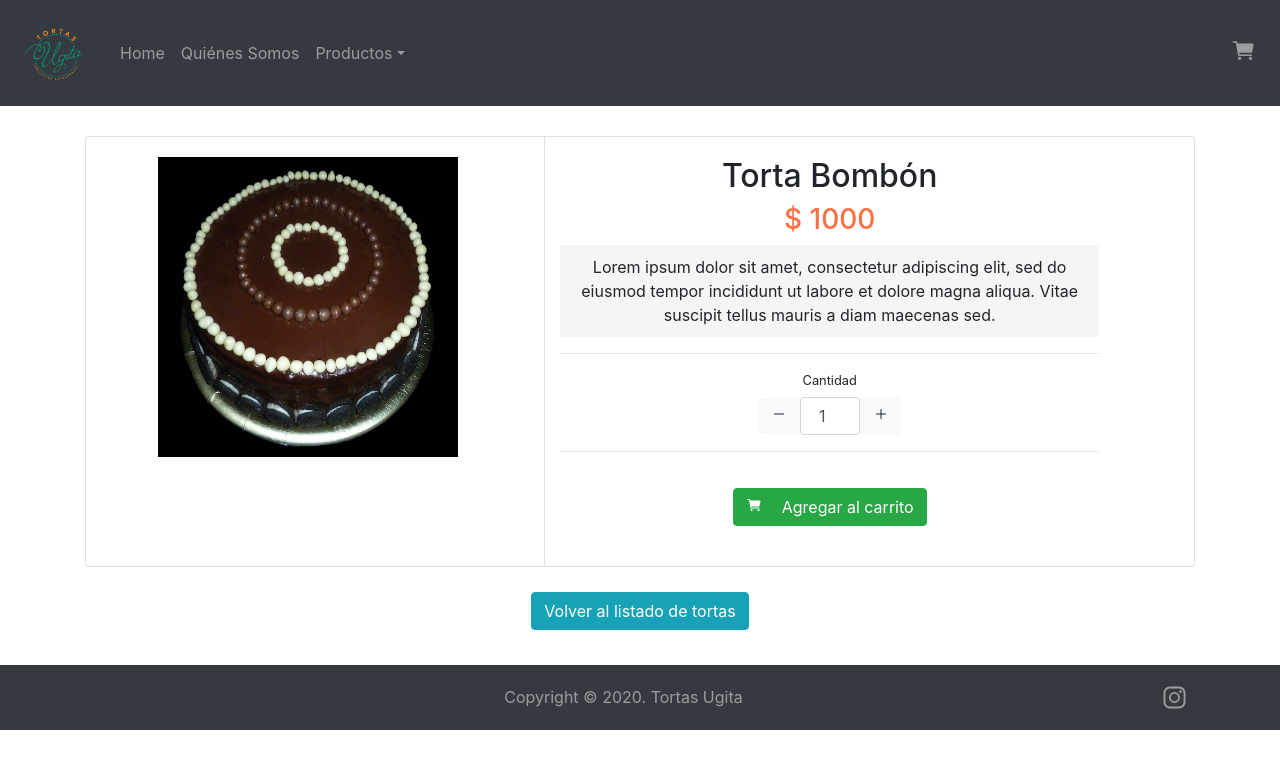
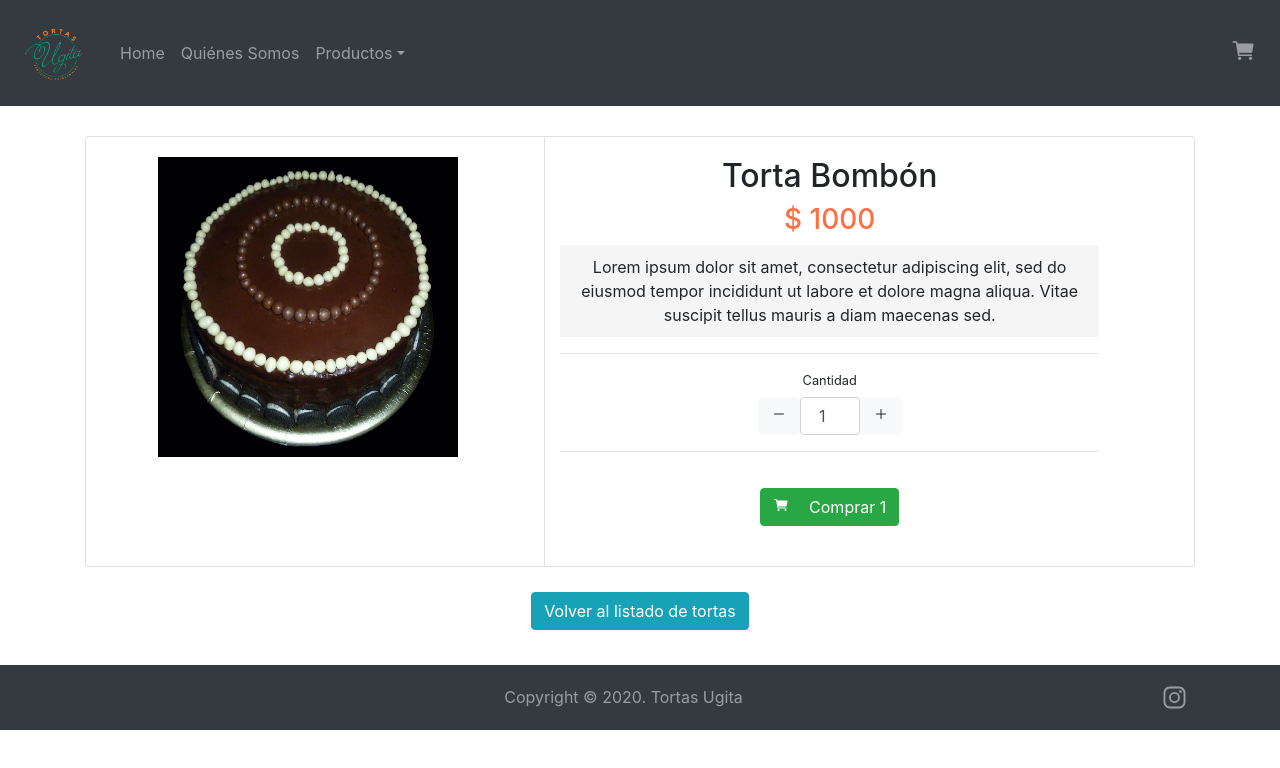
Before and after one commit to carloscrovara/ecommerce, a React (Create React App) app: page /item/1 in a window 1280 px wide. Shown: the top 768 px of the page. Built offline with nearby package versions, Linux system fonts and the light colour scheme.

Commit message:
Version 1.25 - Se modifico ItemCount

```diff
--- a/src/components/CartForm.js
+++ b/src/components/CartForm.js
@@ -53,6 +53,7 @@ export default function CartForm() {
                             <input type="text" className="form-control" id="firstName" placeholder="Nombre" required onInput={onNameChange}></input>
                         </div>
 
+
                         <div className="col-sm-6">
                             <label className="form-label" style={{ paddingTop: '5px'}}>Apellido</label>
                             <input type="text" className="form-control" id="lastName" placeholder="Apellido" required onInput={onLastNameChange}></input>
--- a/src/components/ItemCount.js
+++ b/src/components/ItemCount.js
@@ -19,6 +19,10 @@ function ItemCount({ initial, min, max, onAdd }) {
         }
     }
 
+    function onValueChange(event) {
+        setValue(event.target.value)
+    }
+
     return (
         <>
             <>
@@ -26,14 +30,14 @@ function ItemCount({ initial, min, max, onAdd }) {
                     <h6 className="title-attr"><small>Cantidad</small></h6>
                     <div className="row" style={{ display: 'flex', justifyContent: "center"}}>
                         <button type="button" className="btn btn-light" onClick={restar}><ion-icon name="remove-outline"></ion-icon></button>
-                        <input className="form-control text-center" style={{ width: "60px"}} value={value} onChange={function() {}} type="number"/>
+                        <input className="form-control text-center" style={{ width: "60px"}} value={value} onChange={onValueChange} type="number"/>
                         <button type="button" className="btn btn-light" onClick={sumar}><ion-icon name="add-outline"></ion-icon></button>
                     </div>
                     <hr />
                     <div className="section" style={{ paddingBottom: '20px', paddingTop: '20px' }}>
                         <button className="btn btn-success" onClick={onAdd}>
                             <ion-icon name="cart" style={{ marginRight: '20px' }} aria-hidden="true"></ion-icon>
-                            Agregar al carrito
+                            Comprar {value}
                         </button>
                     </div>
                 </div>
```
